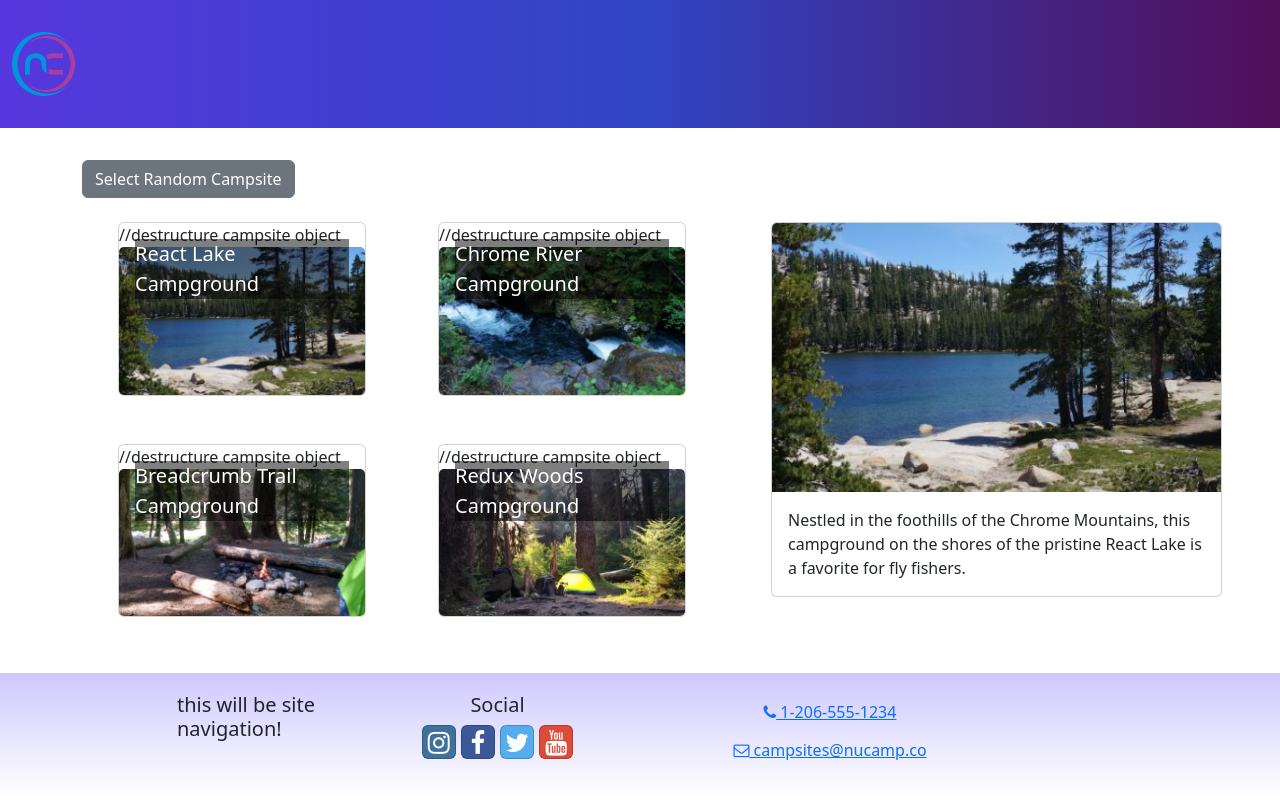
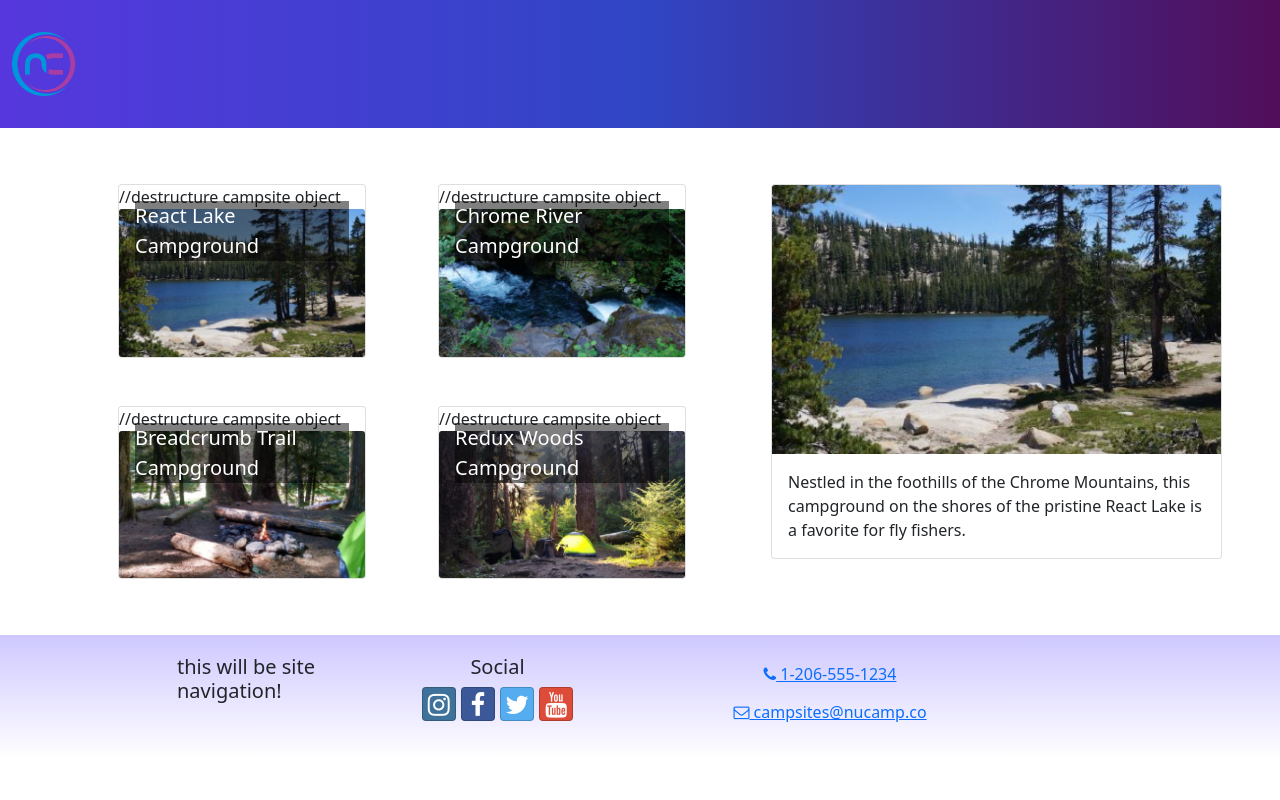
Before and after one commit to SameasDiscordxd/nucampsite-react, a React (Create React App) app: page / in a window 1280 px wide. Built offline with nearby package versions, Linux system fonts and the light colour scheme.

Commit message:
"useState"

```diff
--- a/src/features/campsites/CampsitesList.js
+++ b/src/features/campsites/CampsitesList.js
@@ -1,15 +1,27 @@
-import { Col, Row, } from 'reactstrap';
-import CampsiteCard from "./CampsiteCard";
+import React from 'react'; // Make sure to import React
+import { Col, Row } from 'reactstrap';
+import CampsiteCard from './CampsiteCard';
 import { selectAllCampsites } from './campsitesSlice';
 
-const CampsitesList = () => {
+const CampsitesList = ({ setCampsiteId }) => {
   const campsites = selectAllCampsites();
+
+  // Define a function to handle campsite clicks
+  const handleCampsiteClick = (campsiteId) => {
+    setCampsiteId(campsiteId); // Update the campsiteId state
+  };
 
   return (
     <Row className="ms-auto">
       {campsites.map((campsite) => {
         return (
-                    <Col md="5" className="m-4" key={campsite.id} >
+          <Col
+            md="5"
+            className="m-4"
+            key={campsite.id}
+            onClick={() => handleCampsiteClick(campsite.id)} // Attach the click handler
+            style={{ cursor: 'pointer' }} // Add a pointer cursor to indicate clickability
+          >
             <CampsiteCard campsite={campsite} />
           </Col>
         );
--- a/src/features/campsites/campsitesSlice.js
+++ b/src/features/campsites/campsitesSlice.js
@@ -4,6 +4,6 @@ export const selectAllCampsites = () => {
     return CAMPSITES;
 };
 
-export const selectRandomCampsite = () => {
-    return CAMPSITES[Math.floor(CAMPSITES.length * Math.random())];
+export const selectCampsiteById = (id) => {
+    return CAMPSITES.find((campsite) => campsite.id === id);
 };
--- a/src/pages/CampsitesDirectoryPage.js
+++ b/src/pages/CampsitesDirectoryPage.js
@@ -1,24 +1,19 @@
-import { Container, Row, Col, Button } from 'reactstrap';
+import React, { useState } from 'react'; // Import React and useState
+import { Container, Row, Col } from 'reactstrap';
 import CampsiteDetail from '../features/campsites/CampsiteDetail';
 import CampsitesList from '../features/campsites/CampsitesList';
-import { selectRandomCampsite } from '../features/campsites/campsitesSlice';
+import { selectCampsiteById } from '../features/campsites/campsitesSlice';
 
 const CampsitesDirectoryPage = () => {
-    let selectedCampsite = selectRandomCampsite();
-
-const toggleCampsite = () => {
-    selectedCampsite = selectRandomCampsite();
-    console.log(selectedCampsite);
-};
+   const [campsiteId, setCampsiteId] = useState(0);
+   const selectedCampsite = selectCampsiteById(campsiteId);
 
     return (
         <Container>
-            <Button onClick={() => toggleCampsite()}>
-                Select Random Campsite
-            </Button>
             <Row>
                 <Col sm='5' md='7'>
-                    <CampsitesList />
+                    {/* Pass setCampsiteId as a prop */}
+                    <CampsitesList setCampsiteId={setCampsiteId} />
                 </Col>
                 <Col sm='7' md='5'>
                     <CampsiteDetail campsite={selectedCampsite} />
```
Also changed, not shown: package.json (+10 -1 lines), 1 other file (tests, documents, lock files or other folders). Lines whose indentation alone changed are shown as unchanged.
